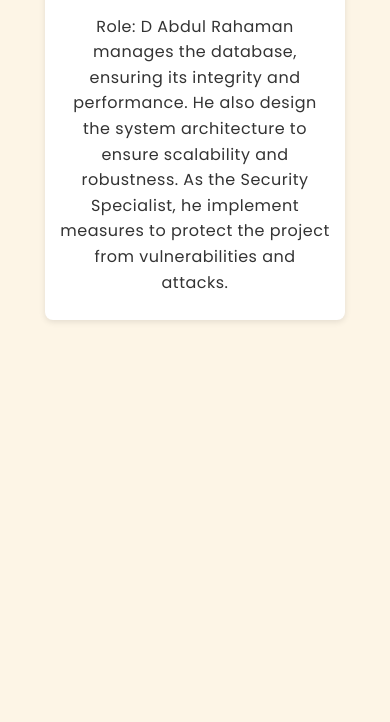
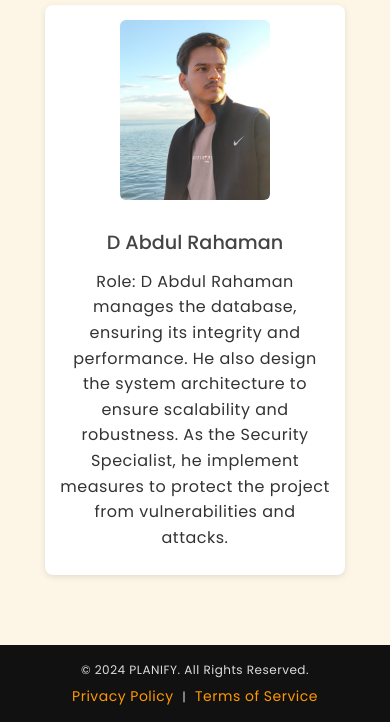
Before and after one commit to aaryanrn/planify, a Flask app: page /users/about-us in a window 390 px wide. Shown: the part 2852-3574 px from the top of the page. Before the commit the page ends 3174 px from the top, so only its background shows below. Run offline with Flask 3, Linux system fonts and the light colour scheme.

Commit message:
photos addittion

```diff
--- a/static/styles.css
+++ b/static/styles.css
@@ -256,7 +256,7 @@ input {
 	width: 40px;
 }
 
-footer {
+/* footer {
     background-color: #222;
     color: #fff;
     font-size: 14px;
@@ -266,7 +266,7 @@ footer {
     right: 0;
     text-align: center;
     z-index: 999;
-}
+} */
 
 footer p {
     margin: 10px 0;
@@ -342,3 +342,54 @@ footer a {
 	width: auto;
 	object-fit: contain;
 }
+/* Footer Styling */
+footer {
+    position: relative;
+    margin-top: 20px;
+    padding: 10px 0;
+	padding-left: 100px;
+	padding-right: 100px;
+    background-color: #111;
+    color: #ddd;
+    text-align: center;
+    font-size: 14px;
+    width: 100%;
+    clear: both; /* Ensures footer is placed after all content */
+}
+
+footer.visible {
+    visibility: visible; /* Show footer when scrolling down */
+    opacity: 1; /* Fade-in effect */
+}
+
+.footer-content p {
+    margin: 5px 0;
+}
+
+.footer-link {
+    color: #ff9800;
+    text-decoration: none;
+    margin: 0 5px;
+}
+
+.footer-link:hover {
+    text-decoration: underline;
+    color: #ff6600;
+}
+
+/* Responsive Design */
+@media (max-width: 768px) {
+    .carousel {
+        width: 100%; /* Full width on smaller screens */
+        height: 300px; /* Adjusted height for better appearance */
+    }
+
+    .details-section {
+        width: 95%; /* Almost full width for smaller screens */
+        padding: 20px;
+    }
+
+    .footer-content {
+        font-size: 12px; /* Smaller text for compact design */
+    }
+}
--- a/static/users/events.css
+++ b/static/users/events.css
@@ -126,3 +126,52 @@ body {
         flex: 1 1 100%; /* Adjust to 1 card in a row */
     }
 }
+/* Footer Styling */
+footer {
+    position: relative;
+    margin-top: 20px;
+    padding: 10px 0;
+    background-color: #111;
+    color: #ddd;
+    text-align: center;
+    font-size: 14px;
+    width: 100%;
+    clear: both; /* Ensures footer is placed after all content */
+}
+
+footer.visible {
+    visibility: visible; /* Show footer when scrolling down */
+    opacity: 1; /* Fade-in effect */
+}
+
+.footer-content p {
+    margin: 5px 0;
+}
+
+.footer-link {
+    color: #ff9800;
+    text-decoration: none;
+    margin: 0 5px;
+}
+
+.footer-link:hover {
+    text-decoration: underline;
+    color: #ff6600;
+}
+
+/* Responsive Design */
+@media (max-width: 768px) {
+    .carousel {
+        width: 100%; /* Full width on smaller screens */
+        height: 300px; /* Adjusted height for better appearance */
+    }
+
+    .details-section {
+        width: 95%; /* Almost full width for smaller screens */
+        padding: 20px;
+    }
+
+    .footer-content {
+        font-size: 12px; /* Smaller text for compact design */
+    }
+}
--- a/templates/users/contact_us.html
+++ b/templates/users/contact_us.html
@@ -31,25 +31,32 @@
             <h2 class="text-center">Meet Our Team</h2>
             <div class="row text-center mt-4">
                 <div class="col-md-4">
-                    <img src="{{ url_for('static', filename='images/team1.jpg') }}" alt="Team Member 1" class="img-fluid rounded mb-3" style="max-width: 150px;">
+                    <img src="{{ url_for('static', filename='uploads/aaryan.jpg') }}" alt="Team Member 1" class="img-fluid rounded mb-3" style="max-width: 150px;">
                     <h5>Aaryan Agarwal</h5>
                     <p>Role: As the Project Lead, Aaryan Agarwal ensures the project runs smoothly and deadlines are met. He handles backend development, managing the server-side logic and database integration. Additionally, he contributes as a UI/UX designer, focusing on creating an intuitive and visually appealing interface for users.</p>
                 </div>
                 <div class="col-md-4">
-                    <img src="{{ url_for('static', filename='images/team2.jpg') }}" alt="Team Member 2" class="img-fluid rounded mb-3" style="max-width: 150px;">
+                    <img src="{{ url_for('static', filename='uploads/arpit.jpg') }}" alt="Team Member 2" class="img-fluid rounded mb-3" style="max-width: 150px;">
                     <h5>Arpit Sharma</h5>
                     <p>Role: Arpit Sharma is the Frontend Developer, designing and developing the website’s user interface to be responsive and interactive. He also oversee Quality Assurance, testing the project for bugs and ensuring it meets standards. Additionally, he maintain technical documentation and user manuals.</p>
                 </div>
                 <div class="col-md-4">
-                    <img src="{{ url_for('static', filename='images/team3.jpg') }}" alt="Team Member 3" class="img-fluid rounded mb-3" style="max-width: 150px;">
+                    <img src="{{ url_for('static', filename='uploads/abdul.jpg') }}" alt="Team Member 3" class="img-fluid rounded mb-3" style="max-width: 150px;">
                     <h5>D Abdul Rahaman</h5>
                     <p>Role: D Abdul Rahaman manages the database, ensuring its integrity and performance. He also design the system architecture to ensure scalability and robustness. As the Security Specialist, he implement measures to protect the project from vulnerabilities and attacks.</p>
                 </div>
             </div>
         </div>
-
-
-
     </div>
 
+        <footer>
+            <div class="footer-content">
+                <p>&copy; 2024 PLANIFY. All Rights Reserved.</p>
+                <p>
+                    <a href="#" class="footer-link">Privacy Policy</a> |
+                    <a href="#" class="footer-link">Terms of Service</a>
+                </p>
+            </div>
+        </footer>
+
 {% endblock body %}
```
Also changed, not shown: templates/users/events.html (+9 -0 lines), static/uploads/aaryan.jpg (added), static/uploads/abdul.jpg (added), static/uploads/arpit.jpg (added).
